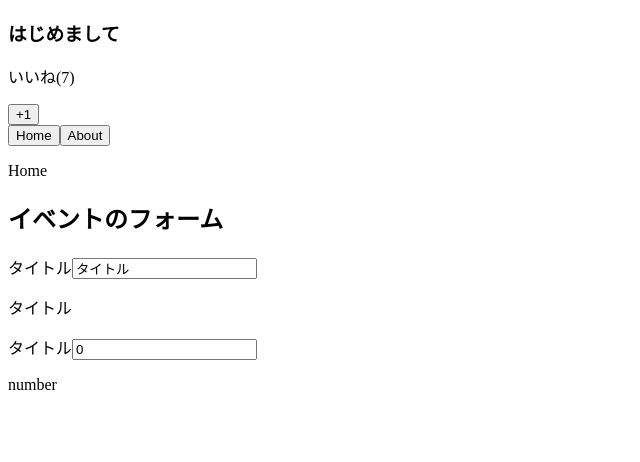
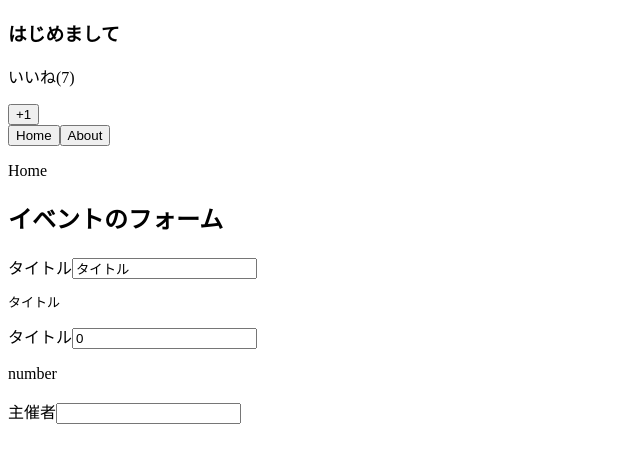
Before and after one commit to aki537/vue.js, a Vue app in the folder section5/6/7/vue.js-test/: page / in a window 1280 px wide. Shown: the top 462 px of the page, without its empty margins (0-640 px from the left). Built offline with nearby package versions, Linux system fonts and the light colour scheme.

Commit message:
121 .trim修飾子

```diff
--- a/section5/6/7/vue.js-test/src/App.vue
+++ b/section5/6/7/vue.js-test/src/App.vue
@@ -16,13 +16,19 @@
         id="title"
         type="text"
         v-model.lazy="eventDate.title">
-        <p>{{eventDate.title}}</p>
+        <pre>{{eventDate.title}}</pre>
       <label for="maxNumber">タイトル</label>
       <input
         id="maxNumber"
         type="number"
         v-model.number="eventDate.maxNumber">
         <p>{{ typeof eventDate.maxNumber }}</p>
+      <label for="host">主催者</label>
+      <input
+        id="host"
+        type="text"
+        v-model.trim="eventDate.host">
+        <pre>{{eventDate.host}}</pre>
     </div>
     <!-- <About v-if="currentComponent === 'About'"></About>
     <Home v-if="currentComponent === 'Home'"></Home> -->
@@ -42,7 +48,8 @@ export default {
       currentComponent: "Home",
       eventDate: {
         title: "タイトル",
-        maxNumber: 0
+        maxNumber: 0,
+        host: ""
       }
     };
   },
```
